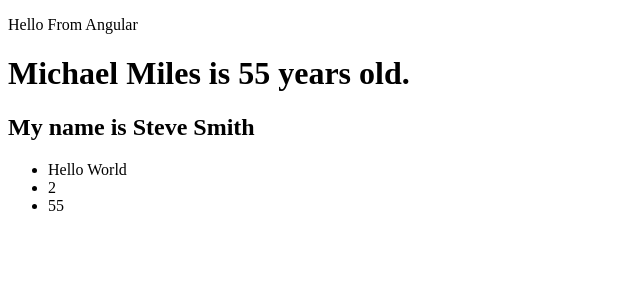
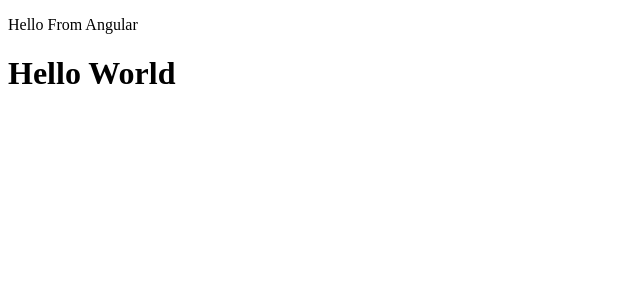
Before and after one commit to memiles47/AngularApp, an Angular app: page / in a window 1280 px wide. Shown: the top 300 px of the page, without its empty margins (0-640 px from the left). Built offline with nearby package versions, Linux system fonts and the light colour scheme.

Commit message:
Looking at setting types for variables. Also trying to turn off 'no-inferrable-type' in TSLint but I'm not having any luck.

```diff
--- a/src/app/Components/sandbox.component.ts
+++ b/src/app/Components/sandbox.component.ts
@@ -3,34 +3,24 @@ import {Component} from '@angular/core';
 @Component({
   // tslint:disable-next-line:component-selector
   selector: 'sandbox',
-  template: `
-    <h1>{{name}} is {{age}} years old.</h1>
-    <h2>My name is {{person.firstName}} {{person.lastName}}</h2>
-    <ul>
-      <li>{{'Hello World'}}</li>
-      <li>{{1 + 1}}</li>
-      <li>{{showAge()}}</li>
-    </ul>
-  `
+  template: `<h1>Hello World</h1>`
 })
 
 export class SandboxComponent {
-  name = 'Michael Miles';
-  age = 53;
-  person = {firstName: 'Steve', lastName: 'Smith'};
+  name: string = 'Michael Miles';
+  age: number = 55;
+  hasChildren: boolean = true;
+  city: any = 'Boston';
+  myNumbersArray: number[] = [1, 2, 3];
+  myStringsArray: string[] = ['Michael', 'Miles'];
+  myAnyArray: any[] = [1, 2, 3, 'Hello', 'World'];
+  myTuple: [string, number] = ['Michael', 55];
+  unusable: void = undefined;
+  u: undefined = undefined;
+  n: null = null;
 
   constructor() {
-    console.log('Constructor ran...');
-    // this.age = 55;
-    this.hasBirthDay();
-    this.hasBirthDay();
-  }
-
-  hasBirthDay() {
-    this.age += 1;
-  }
-
-  showAge() {
-    return this.age;
+    this.myNumbersArray = [1, 2];
+    this.myStringsArray = ['Bob', 'Neubauer'];
   }
 }
```
